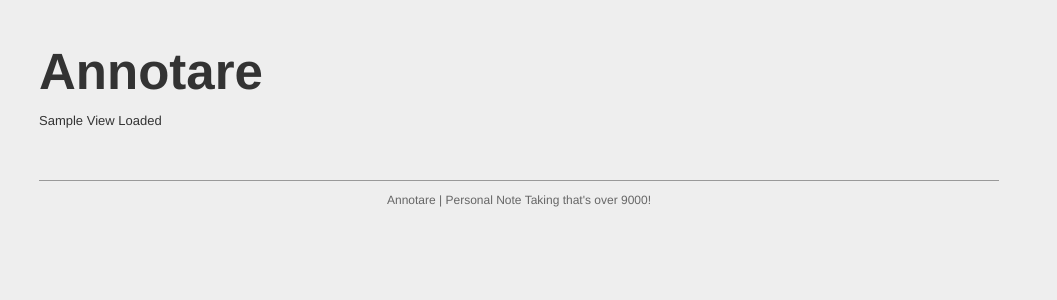
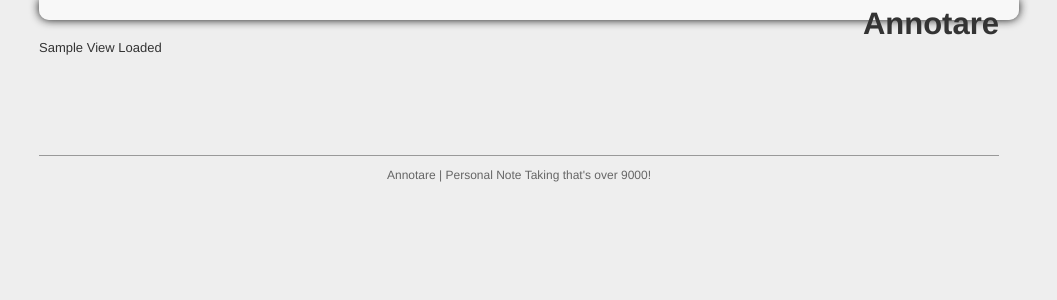
Before and after one commit to zachlebar/Annotare-Legacy, a Python web app: template annotare/templates/app.html in a window 1280 px wide. Shown: the top 300 px of the page, without its empty margins (121-1178 px from the left). Run offline with Jinja, Linux system fonts and the light colour scheme; the template is opened without the code that fills it, so the values that code supplies are empty.

Commit message:
a few graphical changes

```diff
--- a/annotare/assets/css/style.css
+++ b/annotare/assets/css/style.css
@@ -32,28 +32,35 @@
     h1 a:hover, h2 a:hover, h3 a:hover, h4 a:hover, h5 a:hover, h6 a:hover {
       color: black; }
 
-#footer {
-  border-top: 1px solid #999;
-  text-align: center;
-  padding-top: 10px;
-  padding-bottom: 20px;
-  color: #666;
-  font-size: 12px; }
+.clear {
+  clear: both; }
+
+#page-title {
+  float: right;
+  font-size: 31px;
+  position: relative;
+  z-index: 6000;
+  top: -28px; }
 
 #content {
+  width: 640px;
+  float: left;
+  padding-top: 30px;
   padding-bottom: 50px;
   border-radius: 10px;
   -webkit-border-radius: 10px;
   -mox-border-radius: 10px; }
-  #content #tool-bar {
-    text-align: right; }
-    #content #tool-bar a {
-      padding-left: 10px; }
   #content .highlightable {
     padding: 2px; }
   #content .highlight {
     font-style: normal;
     background: #FFFF00; }
+
+#sidebar {
+  width: 320px;
+  float: right;
+  padding-top: 30px;
+  padding-bottom: 50px; }
 
 .highlight-mode .highlightable {
   cursor: pointer; }
@@ -91,15 +98,28 @@
 #tool-bar {
   padding: 10px;
   position: fixed;
-  bottom: 50px;
-  right: 100px;
-  background: #EEE;
+  top: 0;
+  width: 960px;
+  margin-left: auto;
+  margin-right: auto;
+  background: rgba(255, 255, 255, 0.6);
+  z-index: 5000;
+  border-bottom-left-radius: 10px;
+  -webkit-bottom-left-left-radius: 10px;
+  -moz-border-bottom-left-radius: 10px;
+  border-bottom-right-radius: 10px;
+  -webkit-bottom-right-left-radius: 10px;
+  -moz-border-bottom-right-radius: 10px;
   box-shadow: 0 0 10px #111111;
   -webkit-box-shadow: 0 0 10px #111111;
   -moz-box-shadow: 0 0 10px #111111;
-  border-radius: 10px;
-  -webkit-border-radius: 10px;
-  -mox-border-radius: 10px; }
+  -webkit-transition: all 0.5s ease-in-out;
+  -moz-transition: all 0.5s ease-in-out;
+  -o-transition: all 0.5s ease-in-out;
+  -ms-transition: all 0.5s ease-in-out;
+  transition: all 0.5s ease-in-out; }
+  #tool-bar:hover {
+    background: rgba(255, 255, 255, 0.95); }
   #tool-bar a {
     background: #DDD;
     color: #666;
@@ -119,3 +139,11 @@
     #tool-bar a.active, #tool-bar a:active {
       background: #BBB;
       font-weight: bold; }
+
+#footer {
+  border-top: 1px solid #999;
+  text-align: center;
+  padding-top: 10px;
+  padding-bottom: 20px;
+  color: #666;
+  font-size: 12px; }
--- a/annotare/assets/css/style.scss
+++ b/annotare/assets/css/style.scss
@@ -12,8 +12,24 @@
   -mox-border-radius: $rad;
 }
 
+@mixin round_corner($rad, $side) {
+  border-#{$side}-radius: $rad;
+  -webkit-#{$side}-left-radius: $rad;
+  -moz-border-#{$side}-radius: $rad;
+}
+
+@mixin transition() {
+  -webkit-transition: all 0.5s ease-in-out;
+  -moz-transition: all 0.5s ease-in-out;
+  -o-transition: all 0.5s ease-in-out;
+  -ms-transition: all 0.5s ease-in-out;
+  transition: all 0.5s ease-in-out;
+}
+
+$width: 960px;
+
 body {
-  width: 960px;
+  width: $width;
   margin-left: auto;
   margin-right: auto;
   background: #EEE;
@@ -39,23 +55,23 @@
   }
 }
 
-#footer {
-  border-top: 1px solid #999;
-  text-align: center;
-  padding-top: 10px;
-  padding-bottom: 20px;
-  color: #666;
-  font-size: 12px;
+.clear {
+  clear: both;
+}
+
+#page-title {
+  float: right;
+  font-size: modular-scale(2);
+  position: relative;
+  z-index: 6000;
+  top: -28px;
 }
 
 #content {
+  width: $width * (2 / 3);
+  float: left;
+  padding-top: 30px;
   padding-bottom: 50px;
-  #tool-bar {
-    a {
-      padding-left: 10px;
-    }
-    text-align: right;
-  }
   .highlightable {
     padding: 2px;
   }
@@ -64,6 +80,13 @@
     background: #FFFF00;
   }
   @include round(10px);
+}
+
+#sidebar {
+  width: $width * (1 / 3);
+  float: right;
+  padding-top: 30px;
+  padding-bottom: 50px;
 }
 
 .highlight-mode {
@@ -115,11 +138,17 @@
 #tool-bar {
   padding: 10px;
   position: fixed;
-  bottom: 50px;
-  right: 100px;
-  background: #EEE;
+  top: 0;
+  width: $width;
+  margin-left: auto;
+  margin-right: auto;
+  background: rgba(255, 255, 255, 0.6);
+  z-index: 5000;
+  @include round_corner(10px, bottom-left);
+  @include round_corner(10px, bottom-right);
   @include shadow(10px, #111);
-  @include round(10px);
+  @include transition();
+  &:hover { background: rgba(255, 255, 255, 0.95); }
   a {
     background: #DDD;
     color: #666;
@@ -139,3 +168,12 @@
     }
   }
 }
+
+#footer {
+  border-top: 1px solid #999;
+  text-align: center;
+  padding-top: 10px;
+  padding-bottom: 20px;
+  color: #666;
+  font-size: 12px;
+}
--- a/annotare/assets/js/views.js
+++ b/annotare/assets/js/views.js
@@ -44,9 +44,8 @@
             doc.load(function(data) {
                 // Toolbar
                 container.innerHTML = "";
-                var toolbar = document.createElement('div');
-                toolbar.id = 'tool-bar';
-                container.appendChild(toolbar);
+                var toolbar = document.getElementById('tool-bar');
+                $(toolbar).children().remove();
 
                 // Edit Option
                 var edit = document.createElement('a');
@@ -135,8 +134,8 @@
             doc.load(function(data){
                 // Toolbar
                 container.innerHTML = "";
-                var toolbar = document.createElement('div');
-                toolbar.id = 'tool-bar';
+                var toolbar = document.getElementById('tool-bar');
+                $(toolbar).children().remove();
                 var discard = document.createElement('a');
                 discard.href = '#document?name=' + name;
                 discard.innerHTML = 'Discard Changes';
@@ -153,7 +152,6 @@
                     var new_text = $(editor).val();
                     doc.new_patch(new_text);
                 });
-                container.appendChild(toolbar);
                 // Editor
                 var editor = document.createElement('textarea');
                 editor.innerHTML = this.render();
--- a/annotare/manage.py
+++ b/annotare/manage.py
@@ -18,7 +18,7 @@
 def startserver():
     import views
     from bottle import run
-    run(host=settings.TARGET_HOST, port=settings.PORT)
+    run(host=settings.TARGET_HOST, port=settings.PORT, reloader=True)
 
 @task("Says howdy like a good friend should.")
 def sayhi():
--- a/annotare/templates/app.html
+++ b/annotare/templates/app.html
@@ -12,8 +12,11 @@
     <script type="text/javascript" data-main="/assets/js/main.js" src="/assets/js/require-jquery.js"></script>
 </head>
 <body>
-    <h1><a href="/">Annotare</a></h1>
+    <div id="tool-bar"></div>
+    <h1 id="page-title"><a href="/">Annotare</a></h1>
     <div id="content"></div>
+    <div id="sidebar"></div>
+    <div class="clear"></div>
     <div id="footer">Annotare | Personal Note Taking that's over 9000!</div>
 </body>
 </html>
```
